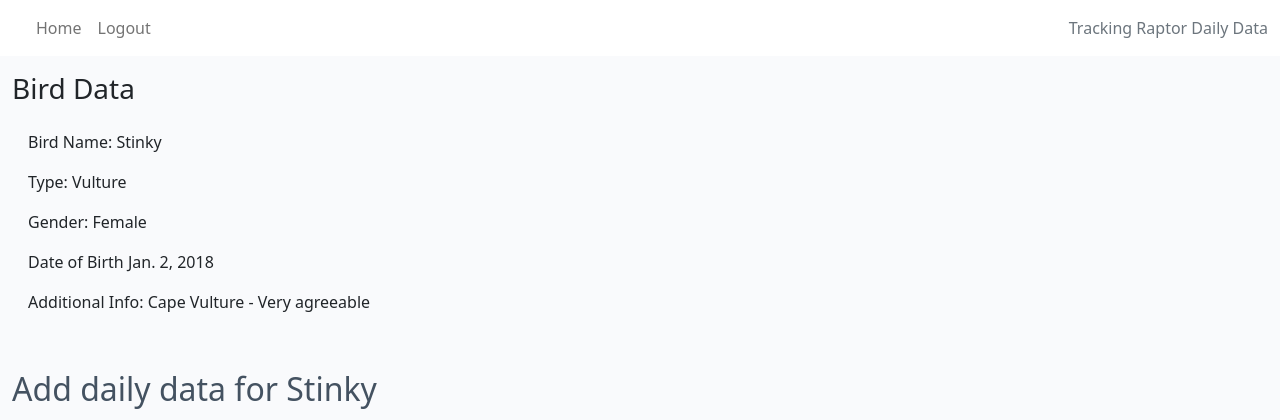
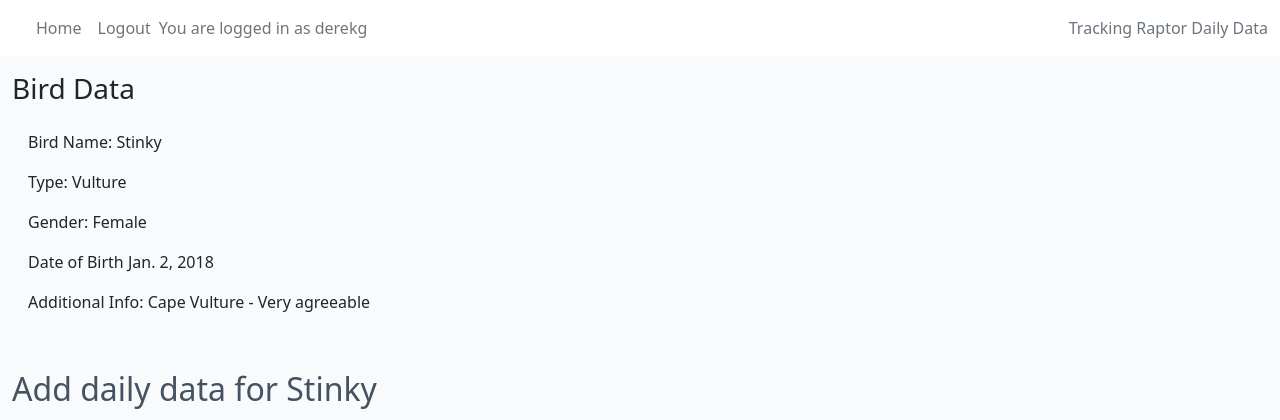
Before and after one commit to Drekkg/Raptor_Health_Tracker, a Django app: a page that uses templates/base.html in a window 1280 px wide. Shown: the top 420 px of the page. Run offline with Django 4.2, Linux system fonts and the light colour scheme; a user stored in the database is signed in; data comes from the database, SQL or seed files in the repository; data that the repository does not hold is empty; some libraries are stand-ins or nearby versions.

Commit message:
FEAT adds functionality so none logged in users cant acces bird list, but can register and login on home page

```diff
--- a/templates/base.html
+++ b/templates/base.html
@@ -37,7 +37,7 @@
                 <span class="navbar-toggler-icon"></span>
             </button>
             <div class="collapse navbar-collapse" id="navbarText">
-                <ul class="navbar-nav me-auto mb-2 mb-lg-0">
+                <ul class="navbar-nav me-auto mb-4 mb-lg-0">
                     <li class="nav-item">
                         <a class="nav-link {% if request.path == home_url %}active{% endif %}" aria-current="page"
                             href="{% url 'home' %}">Home</a>
@@ -47,15 +47,19 @@
                         <a class="nav-link {% if request.path == logout_url %}active{% endif %}" aria-current="page"
                             href="{% url 'account_logout' %}">Logout</a>
                     </li>
+
+                    <span class="navbar-text">
+                        You are logged in as {{ user }}</span>
+
                     {% else %}
-                    <li class="nav-item">
+                    <!-- <li class="nav-item">
                         <a class="nav-link {% if request.path == signup_url %}active{% endif %}" aria-current="page"
                             href="{% url 'account_signup' %}">Register</a>
                     </li>
                     <li class="nav-item">
                         <a class="nav-link {% if request.path == login_url %}active{% endif %}" aria-current="page"
                             href="{% url 'account_login' %}">Login</a>
-                    </li>
+                    </li> -->
                     {% endif %}
                 </ul>
                 <span class="navbar-text text-muted">
```
Also changed, not shown: bird_tracker/templates/bird_tracker/index.html (+13 -2 lines), 1 other file.
